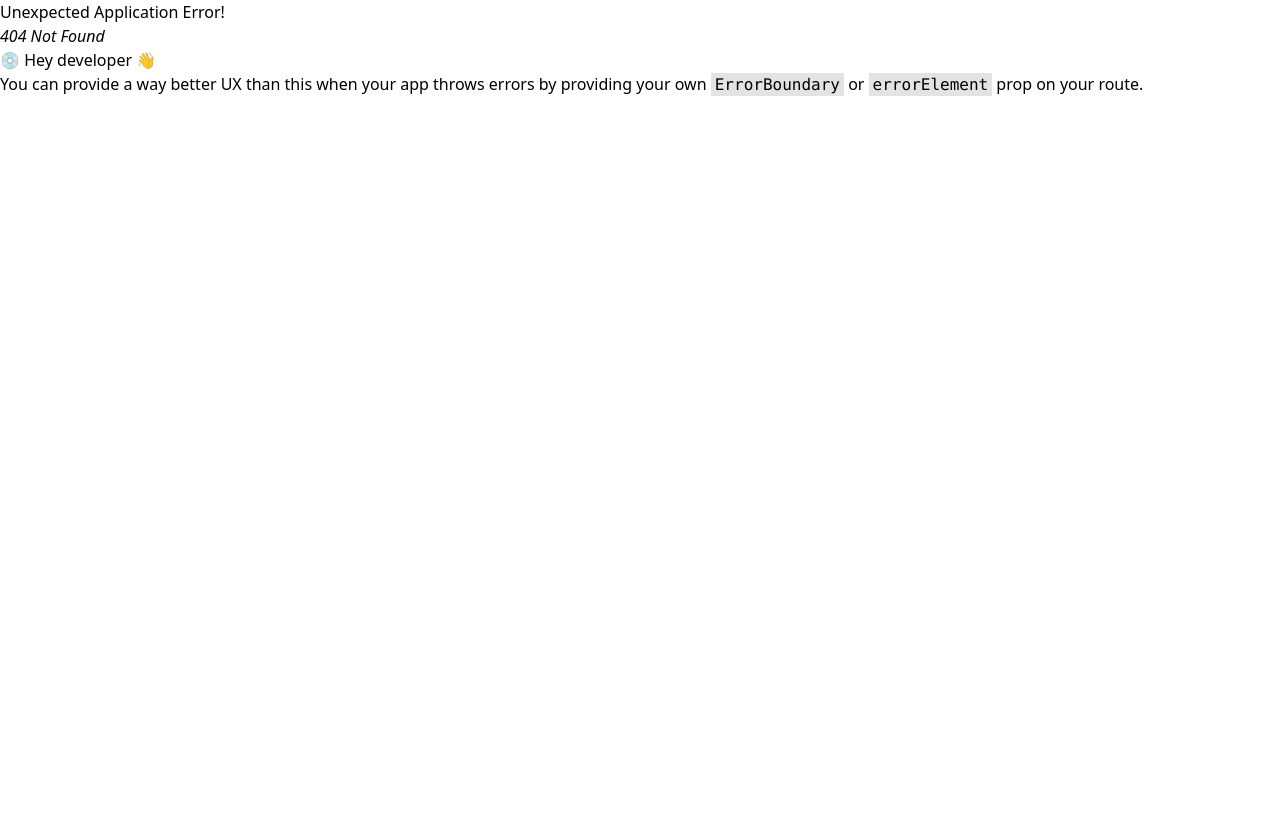
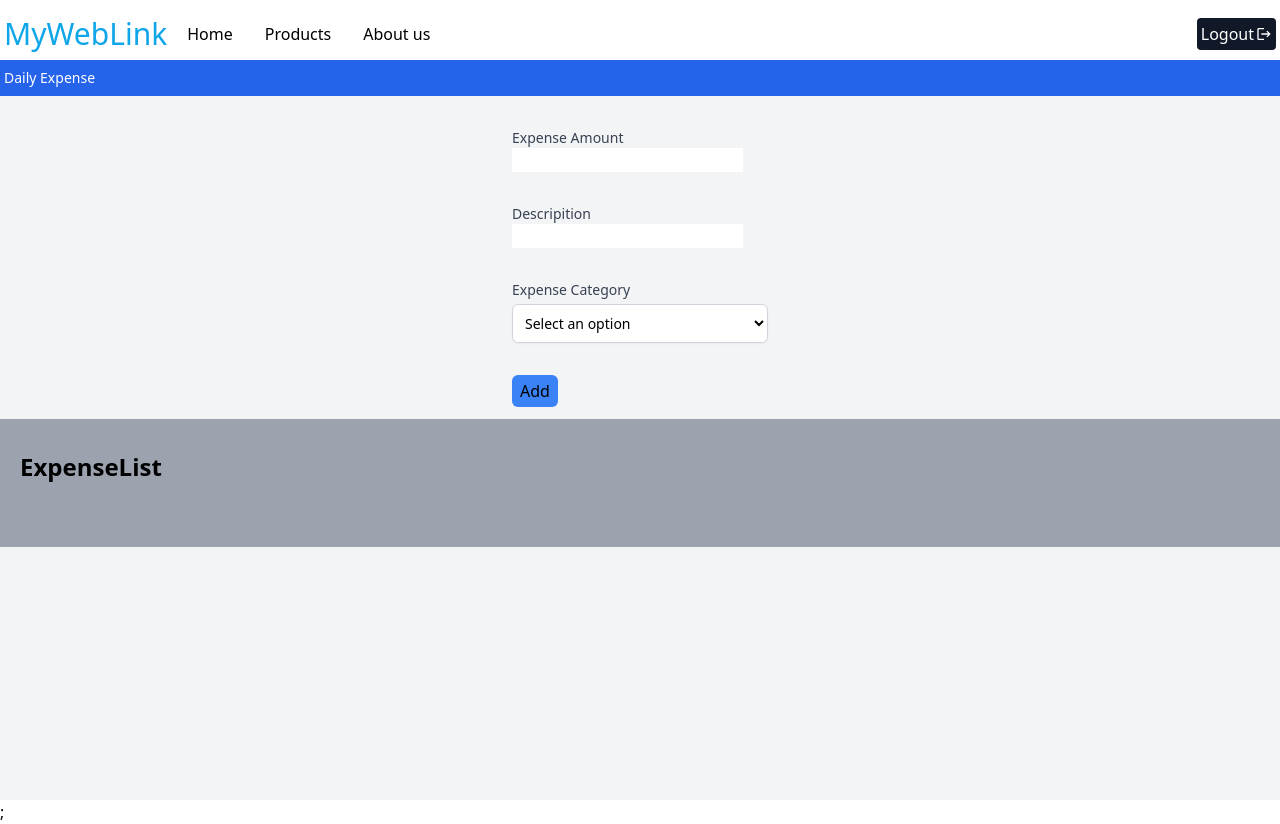
Before and after one commit to godseye1310/expense-store-app, a React (Create React App) app: page /user-expense in a window 1280 px wide. Before the commit this address had no page. Before the commit the page ends 800 px from the top, so only its background shows below. Built offline with nearby package versions, Linux system fonts and the light colour scheme; sample sign-in values are in the browser's storage.

Commit message:
Add Expense  components

```diff
--- a/src/App.js
+++ b/src/App.js
@@ -12,6 +12,8 @@ import SignInPage from "./pages/SignInPage";
 import Profile from "./pages/Profile";
 import useAuth from "./store/auth-context";
 import ForgorPassword from "./pages/ForgorPassword";
+import ExpensePage from "./pages/ExpensePage";
+import { ExpenseProvider } from "./store/expense-context";
 
 function App() {
 	const { isLoggedIn } = useAuth();
@@ -34,10 +36,18 @@ function App() {
 					path: "/forgot-password",
 					element: !isLoggedIn ? <ForgorPassword /> : <Home />,
 				},
+				{
+					path: "/user-expense",
+					element: isLoggedIn ? <ExpensePage /> : <Navigate to="/" />,
+				},
 			],
 		},
 	]);
-	return <RouterProvider router={router} />;
+	return (
+		<ExpenseProvider>
+			<RouterProvider router={router} />;
+		</ExpenseProvider>
+	);
 }
 
 export default App;
--- /dev/null
+++ b/src/components/ExpenseTrack/ExpenseForm.jsx
@@ -0,0 +1,108 @@
+import React, { useState } from "react";
+import useExpense from "../../store/expense-context";
+
+const options = [
+	"Grocery",
+	"Petrol",
+	"Salary",
+	"Electricity",
+	"Movies",
+	"Shopping",
+];
+
+const ExpenseForm = () => {
+	const [amount, setAmount] = useState("");
+	const [descripition, setDescripition] = useState("");
+	const [category, setCategory] = useState("");
+
+	const { addtoExpenseList } = useExpense();
+
+	const handleExpense = (event) => {
+		event.preventDefault();
+
+		const expense = {
+			amount: amount,
+			descripition: descripition,
+			category: category,
+		};
+		console.log(expense);
+		addtoExpenseList(expense);
+	};
+
+	return (
+		<div>
+			<form onSubmit={handleExpense}>
+				<div className="mx-auto mt-8 w-64">
+					<label
+						htmlFor="money"
+						className="block text-sm font-medium text-gray-700"
+					>
+						Expense Amount
+					</label>
+					<input
+						id="money"
+						name="money"
+						type="number"
+						value={amount}
+						onChange={(e) => setAmount(e.target.value)}
+						required
+					/>
+				</div>
+
+				<div className="mx-auto mt-8 w-64">
+					<label
+						htmlFor="descripition"
+						className="block text-sm font-medium text-gray-700"
+					>
+						Descripition
+					</label>
+					<input
+						id="descripition"
+						name="descripition"
+						type="text"
+						value={descripition}
+						onChange={(e) => setDescripition(e.target.value)}
+						required
+					/>
+				</div>
+
+				<div className="mx-auto mt-8 w-64">
+					<label
+						htmlFor="category"
+						className="block text-sm font-medium text-gray-700"
+					>
+						Expense Category
+					</label>
+					<select
+						id="category"
+						value={category}
+						onChange={(e) => setCategory(e.target.value)}
+						required
+						className="mt-1 block w-full rounded-md border border-gray-300 bg-white p-2 shadow-sm focus:border-blue-500 focus:outline-none focus:ring-blue-500 sm:text-sm"
+					>
+						<option value="" disabled>
+							Select an option
+						</option>
+						{/* Placeholder */}
+						{options.map((option, index) => (
+							<option key={index} value={option}>
+								{option}
+							</option>
+						))}
+					</select>
+				</div>
+
+				<div className="mx-auto mt-8 w-64">
+					<button
+						type="submit"
+						className="rounded-md bg-blue-500 px-2 py-1 hover:bg-blue-600"
+					>
+						Add
+					</button>
+				</div>
+			</form>
+		</div>
+	);
+};
+
+export default ExpenseForm;
--- /dev/null
+++ b/src/components/ExpenseTrack/ExpenseList.jsx
@@ -0,0 +1,26 @@
+import React from "react";
+import useExpense from "../../store/expense-context";
+
+const ExpenseList = () => {
+	const { expenseList } = useExpense();
+	return (
+		<div className="mt-3 bg-gray-400 px-5 py-8">
+			<h1 className="pb-8 text-2xl font-semibold">ExpenseList</h1>
+			<div>
+				<ul className="w-1/2 list-none bg-blue-300">
+					{expenseList.map((item, i) => {
+						return (
+							<li key={i} className="flex justify-evenly gap-2">
+								<span>${item.amount}</span>
+								<span>{item.category}</span>
+								<span>{item.descripition}</span>
+							</li>
+						);
+					})}
+				</ul>
+			</div>
+		</div>
+	);
+};
+
+export default ExpenseList;
--- a/src/components/Layout/Header.jsx
+++ b/src/components/Layout/Header.jsx
@@ -1,6 +1,6 @@
 import React from "react";
 import { MdLogout } from "react-icons/md";
-import { NavLink, useNavigate } from "react-router-dom";
+import { Link, NavLink, useNavigate } from "react-router-dom";
 import useAuth from "../../store/auth-context";
 
 const Header = () => {
@@ -11,8 +11,11 @@ const Header = () => {
 		navigateTo("/", { replace: true });
 	};
 	return (
-		<header className="flex items-center px-1 py-2">
-			<h1 className="text-3xl text-sky-500 max-xs:text-xl">MyWebLink</h1>
+		<header className="flex flex-col px-0 pb-0 pt-2">
+			<section className="flex items-center px-1 py-2">
+				<h1 className="text-3xl text-sky-500 max-xs:text-xl">
+					MyWebLink
+				</h1>
 				<nav className="px-5">
 					<ul className="flex gap-8 max-md:gap-2 max-xs:text-sm">
 						<li className="">
@@ -35,6 +38,16 @@ const Header = () => {
 						<MdLogout />
 					</button>
 				)}
+			</section>
+			<section className="flex items-center bg-blue-600 px-1 py-2 text-sm text-white">
+				<nav>
+					<ul>
+						<Link to="/user-expense">
+							<li>Daily Expense</li>
+						</Link>
+					</ul>
+				</nav>
+			</section>
 		</header>
 	);
 };
--- /dev/null
+++ b/src/pages/ExpensePage.jsx
@@ -0,0 +1,14 @@
+import React from "react";
+import ExpenseForm from "../components/ExpenseTrack/ExpenseForm";
+import ExpenseList from "../components/ExpenseTrack/ExpenseList";
+
+const ExpensePage = () => {
+	return (
+		<div>
+			<ExpenseForm />
+			<ExpenseList />
+		</div>
+	);
+};
+
+export default ExpensePage;
--- /dev/null
+++ b/src/store/expense-context.js
@@ -0,0 +1,27 @@
+import React, { useContext, useState } from "react";
+
+const ExpenseContext = React.createContext();
+
+export const ExpenseProvider = ({ children }) => {
+	const [expenseList, setExpenseList] = useState([]);
+
+	const addtoExpenseList = (item) => {
+		setExpenseList((prev) => [...prev, item]);
+	};
+
+	const expenseCtx = {
+		expenseList,
+		addtoExpenseList,
+	};
+
+	console.log(expenseList);
+	return (
+		<ExpenseContext.Provider value={expenseCtx}>
+			{children}
+		</ExpenseContext.Provider>
+	);
+};
+
+const useExpense = () => useContext(ExpenseContext);
+
+export default useExpense;
```
Also changed, not shown: src/components/UI/FormOverlayModal.jsx (added). Lines whose indentation alone changed are shown as unchanged.
